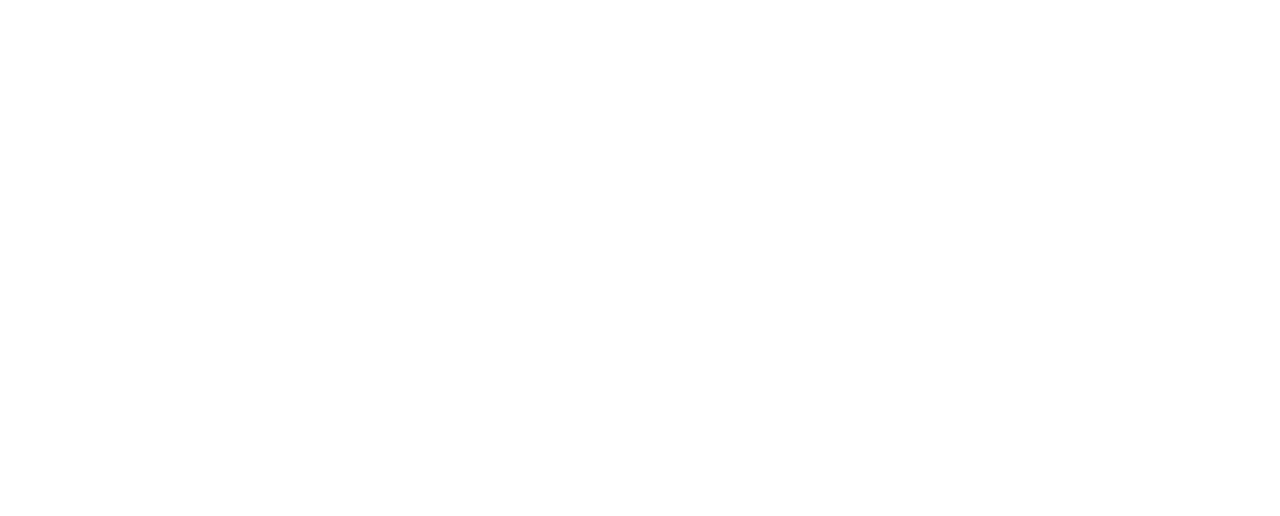
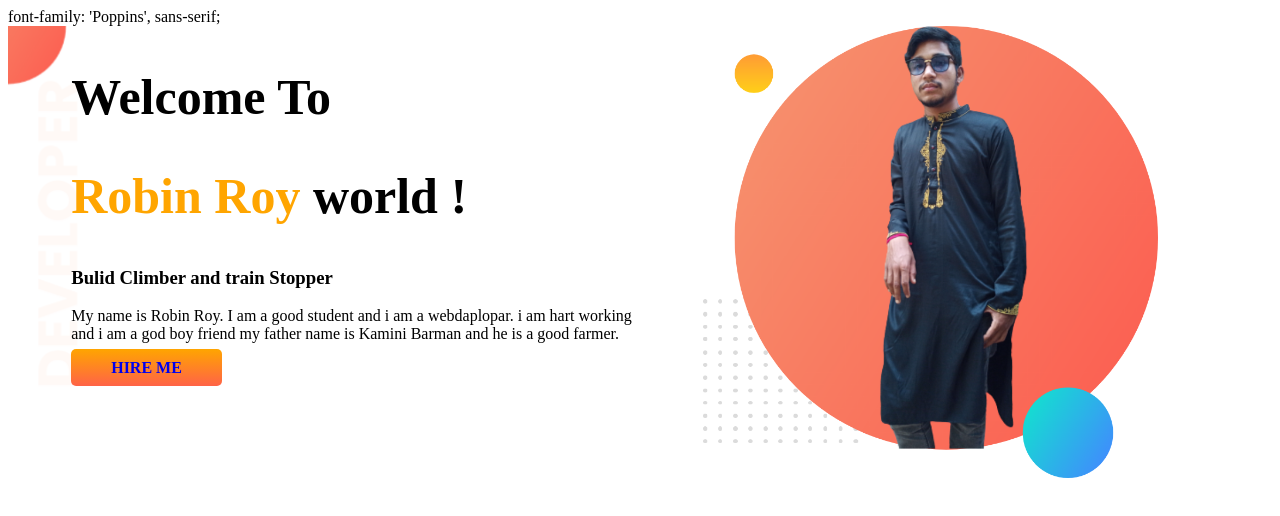
Before and after one commit to robinroybabu/developer-portfolio, a plain HTML site: page index.html in a window 1280 px wide. Drawn offline with Linux system fonts and the light colour scheme.

Commit message:
top banner added

```diff
--- a/index.html
+++ b/index.html
@@ -1,12 +1,37 @@
 <!DOCTYPE html>
 <html lang="en">
+
 <head>
     <meta charset="UTF-8">
     <meta http-equiv="X-UA-Compatible" content="IE=edge">
     <meta name="viewport" content="width=device-width, initial-scale=1.0">
     <title>Robin Portfolio</title>
+    <link rel="preconnect" href="https://fonts.googleapis.com">
+    <link rel="preconnect" href="https://fonts.gstatic.com" crossorigin>
+    <link href="https://fonts.googleapis.com/css2?family=Poppins&display=swap" rel="stylesheet">
+
+
+    font-family: 'Poppins', sans-serif;
+
+    <link rel="stylesheet" href="style.css">
 </head>
+
 <body>
+    <section class="top-banner">
+        <div class="half-widht">
+            <h1>Welcome To</h1>
+            <h1><span class="orange-color">Robin Roy</span> world !</h1>
+            <h3>Bulid Climber and train Stopper</h3>
+            <p>My name is Robin Roy. I am a good student and i am a webdaplopar.
+                i am hart working and i am a god boy friend my father name is Kamini Barman
+                and he is a good farmer.</p>
+            <a class="link-button" target="_blank" href="https://www.linkedin.com/company/programminghero/">HIRE ME</a>
+        </div>
+        <div class="half-widht">
+            <img src="images/robin-bg.png" alt="">
+        </div>
+    </section>
 
 </body>
+
 </html>
--- a/style.css
+++ b/style.css
@@ -0,0 +1,37 @@
+body {
+    CSS rules to specify families margin: 0;
+}
+
+h1 {
+    font-size: 50px;
+}
+
+.orange-color {
+    color: orange;
+}
+
+section {
+    display: flex;
+}
+
+.half-widht {
+    width: 50%;
+    padding-left: 5%;
+}
+
+.half-widht img {
+    width: 80%;
+}
+
+.link-button {
+    text-decoration: none;
+    background-image: linear-gradient(orange, tomato);
+    padding: 10px 40px;
+    font-weight: 700;
+    border-radius: 5px;
+}
+
+.top-banner {
+    background-image: url(images/top-banner.png);
+    background-repeat: no-repeat;
+}
```
Also changed, not shown: images/dream-bg.png (added), images/exp-bg.png (added), images/jhankar.png (added), images/jhankar2.png (added), images/my-bg.png (added), images/my-bg2.png (added), images/robin-bg.png (added), images/top-banner.png (added), 7 other files.
